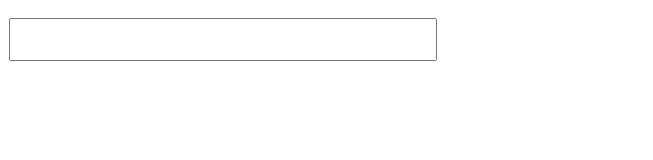
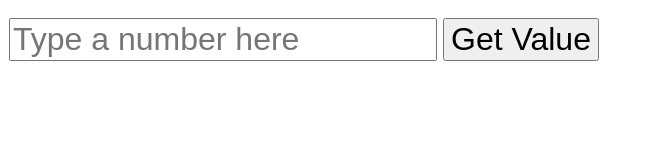
Before and after one commit to dborrego909/js-function-return, a plain HTML site: page index.html in a window 1280 px wide. Shown: the whole page, without its empty margins (0-653 px from the left). Drawn offline with Linux system fonts and the light colour scheme.

Commit message:
Making sure all sheets are commmunicating with eachother. Working fine

```diff
--- a/index.html
+++ b/index.html
@@ -7,6 +7,7 @@
         <meta charset="utf-8">
     </head>
     <body>
-        <input id="numberInput" type="text">
+        <input id="myInput" placeholder="Type a number here" type="text">
+        <button type="button" onclick="getInputValue();">Get Value</button>
     </body>
 </html>
--- a/script.js
+++ b/script.js
@@ -0,0 +1,5 @@
+function getInputValue () {
+    let inputVal = document.getElementById("myInput").value;
+
+    alert(inputVal);
+}
--- a/style.css
+++ b/style.css
@@ -1,4 +1,4 @@
-input {
+input,button {
     font-size: 2em;
     margin: 10px 1px 0;
 }
```
